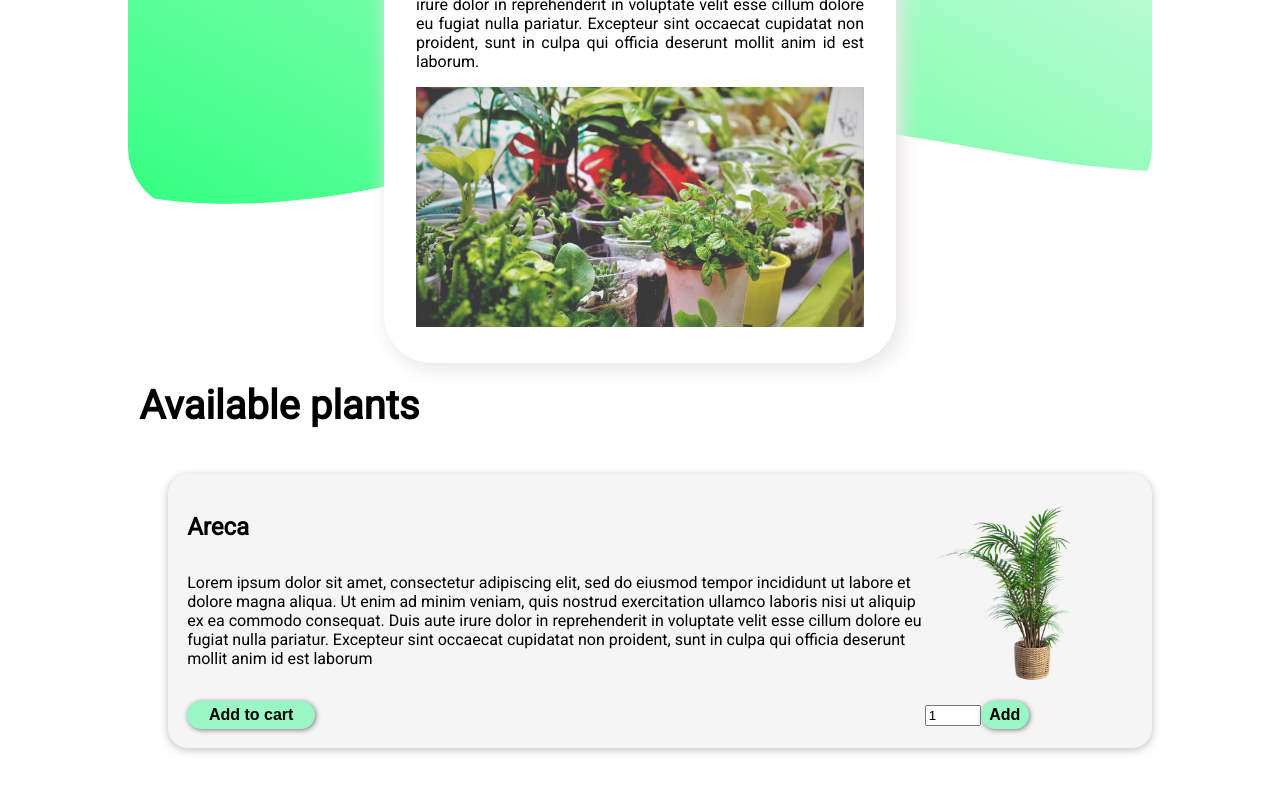
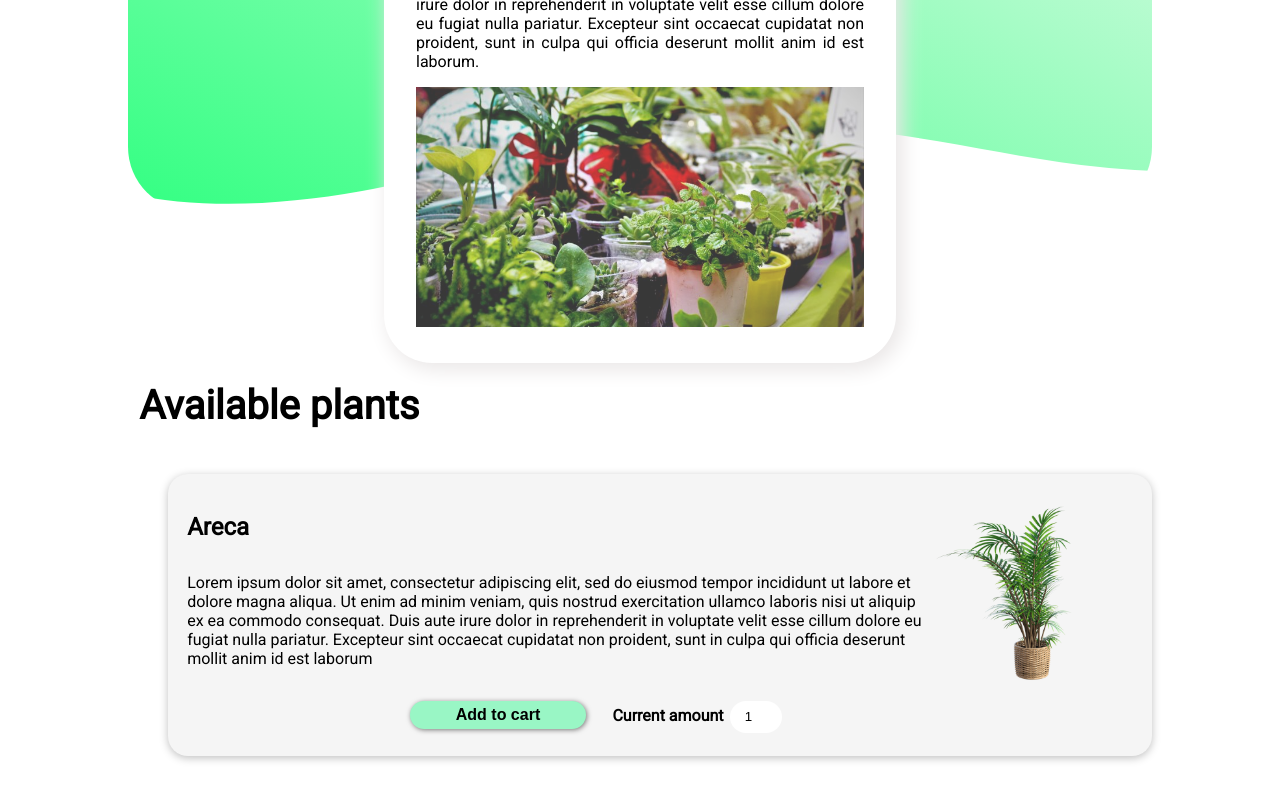
Before and after one commit to weronikabuczak/plants-store, a React (Create React App) app: page / in a window 1280 px wide. Shown: the part 365-1165 px from the top of the page. Built offline with nearby package versions, Linux system fonts and the light colour scheme.

Commit message:
Add 'addToCartForm'

```diff
--- a/src/components/ProductsList/ProductItem/AddToCart.js
+++ /dev/null
@@ -1,14 +0,0 @@
-import DefaultButton from "../../UI/DefaultButton";
-import Counter from "./Counter";
-import {Fragment} from "react";
-
-const AddToCart = () => {
-    return (
-        <Fragment>
-            <DefaultButton>Add to cart</DefaultButton>
-            <Counter/>
-        </Fragment>
-    )
-}
-
-export default AddToCart;
--- /dev/null
+++ b/src/components/ProductsList/ProductItem/AddToCartForm.js
@@ -0,0 +1,26 @@
+import DefaultButton from "../../UI/DefaultButton";
+import classes from "./AddToCartForm.module.css"
+import DefaultInput from "../../UI/DefaultInput";
+
+const AddToCartForm = (props) => {
+    return (
+        <form className={classes.form}>
+            <DefaultButton
+                className={classes['amount-button']}
+                type='button'
+            >Add to cart</DefaultButton>
+            <DefaultInput
+                label='Current amount'
+                className={classes['amount-input']}
+                input={{
+                    id: props.id,
+                    type: 'number',
+                    min: '1',
+                    max: '99',
+                    defaultValue: '1',
+                }}/>
+        </form>
+    )
+};
+
+export default AddToCartForm;
--- /dev/null
+++ b/src/components/ProductsList/ProductItem/AddToCartForm.module.css
@@ -0,0 +1,14 @@
+.amount-button {
+    width: 11rem;
+    margin-bottom: 0.5rem;
+}
+
+.form {
+    display: flex;
+    justify-content: center;
+    padding-left: 5rem;
+}
+
+.form button {
+    margin-right: 20px;
+}
--- a/src/components/ProductsList/ProductItem/Counter.js
+++ /dev/null
@@ -1,21 +0,0 @@
-import DefaultButton from "../../UI/DefaultButton";
-import classes from "./Counter.module.css"
-
-const Counter = () => {
-    return (
-        <form>
-            <input
-                label='Amount'
-                type='number'
-                min='1'
-                max='99'
-                defaultValue='1'/>
-            <DefaultButton
-                className={classes['amount-button']}
-                type='button'
-            >Add</DefaultButton>
-        </form>
-    )
-};
-
-export default Counter;
--- a/src/components/ProductsList/ProductItem/Counter.module.css
+++ /dev/null
@@ -1,3 +0,0 @@
-.amount-button {
-    width: 3rem;
-}
--- a/src/components/ProductsList/ProductItem/ProductItem.js
+++ b/src/components/ProductsList/ProductItem/ProductItem.js
@@ -1,7 +1,7 @@
 import classes from './ProductItem.module.css';
 import CustomCard from "../../UI/CustomCard";
 import firstPlant from "../../../assets/plant1.png"
-import AddToCart from "./AddToCart";
+import AddToCartForm from "./AddToCartForm";
 
 const ProductItem = () => {
     return (
@@ -18,7 +18,8 @@ const ProductItem = () => {
                     non proident, sunt in culpa qui officia deserunt mollit anim id est laborum
                 </p>
                 <img className={classes.image} src={firstPlant}/>
-                <AddToCart/>
+                <AddToCartForm/>
+                {/*    todo add plants list*/}
             </section>
         </CustomCard>
     )
--- /dev/null
+++ b/src/components/UI/DefaultInput.js
@@ -0,0 +1,12 @@
+import classes from './DefaultInput.module.css';
+
+const DefaultInput = (props) => {
+    return (
+        <div className={classes.input}>
+            <label>{props.label}</label>
+            <input {...props.input}/>
+        </div>
+    )
+};
+
+export default DefaultInput;
--- /dev/null
+++ b/src/components/UI/DefaultInput.module.css
@@ -0,0 +1,11 @@
+.input input {
+    border-radius: 30px;
+    border: none;
+    height: 2rem;
+    text-align: center;
+}
+
+.input label {
+    padding: 0.4rem;
+    font-weight: bold;
+}
```
